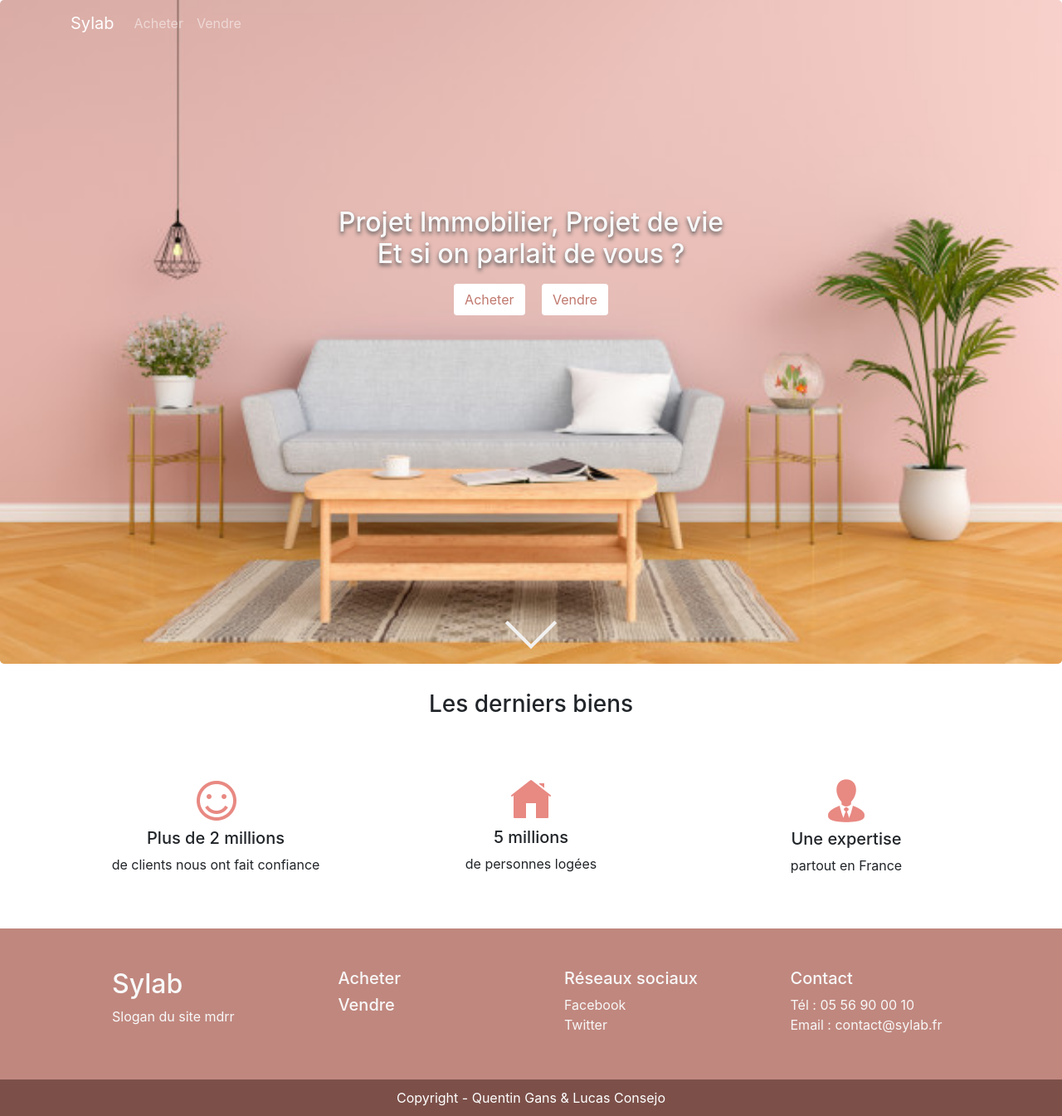
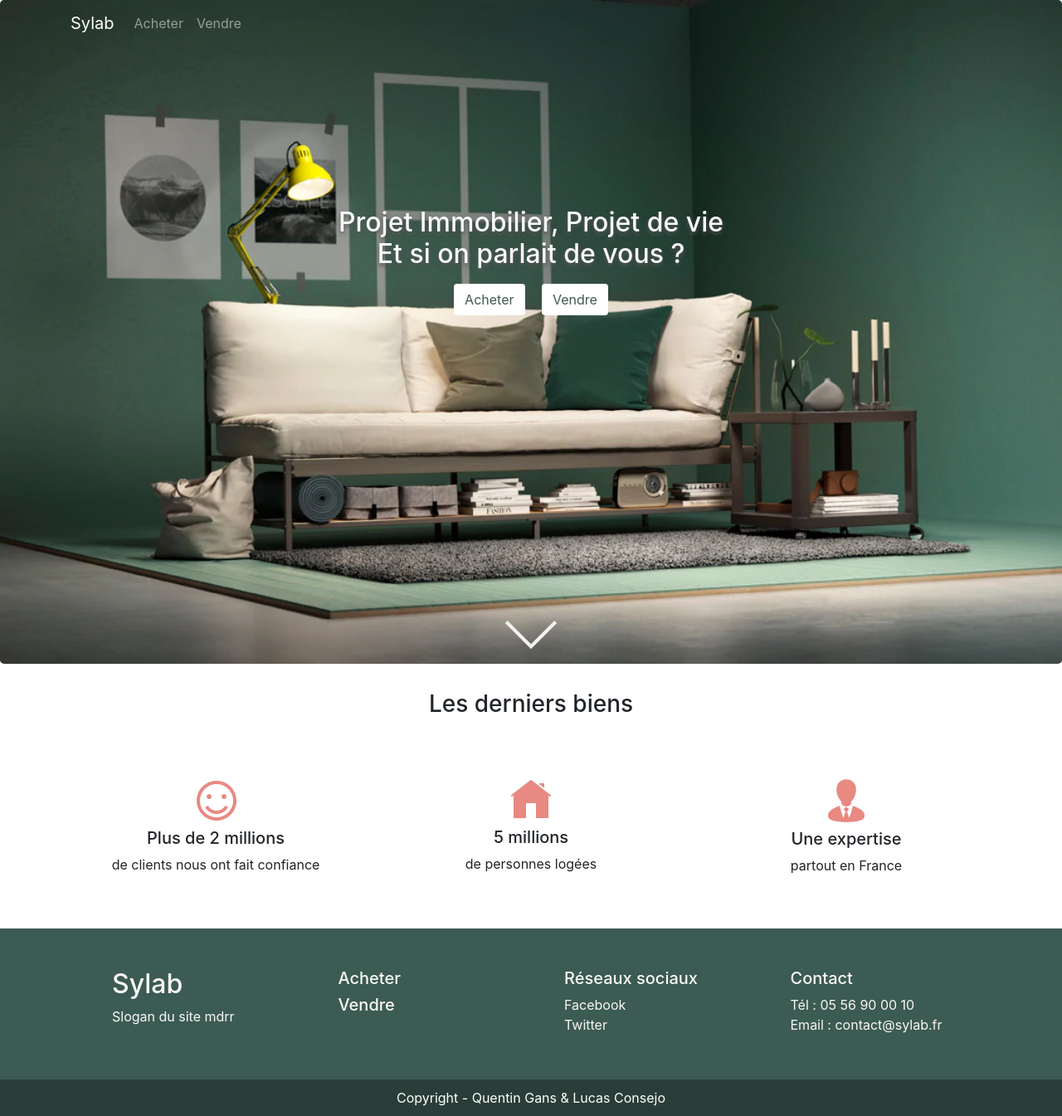
Before and after one commit to QuentG/Sylab, a Symfony app: template templates/home.html.twig in a window 1280 px wide. Shown: the whole page at 83% size. Run offline with Twig, Linux system fonts and the light colour scheme; the template is opened without the code that fills it, so the values that code supplies are empty; some libraries are stand-ins or nearby versions.

Commit message:
slight update home

```diff
--- a/public/static/css/styles.css
+++ b/public/static/css/styles.css
@@ -11,7 +11,7 @@
 
 #fond-home a{
     background-color: #ffffff;
-    color: #c0786e;
+    color: #3c5b52;
 }
 
 #fond-home  h2{
@@ -41,7 +41,7 @@
     border-color: white;
 }
 #footer{
-    background-color: rgb(192, 135, 126);
+    background-color: #3c5b52;
 }
 #footer-center{
     margin-left: 35px;
@@ -53,7 +53,7 @@
     text-decoration: none;
 }
 #copyright{
-    background-color: rgb(124, 80, 73);
+    background-color: #2a3d38;
 }
 #copyright p{
    color: white;
--- a/templates/home.html.twig
+++ b/templates/home.html.twig
@@ -118,11 +118,11 @@
 
         $(window).scroll(function() {
             if($(document).scrollTop() > 130){
-                $('.navbar').css('background-color', "#efc6c0");
+                $('.navbar').css('background-color', "#3c5b52");
                 $('.navbar').css('box-shadow', "0 10px 8px 0 rgba(0, 0, 0, 0.2), 0 12px 25px 0 rgba(0, 0, 0, 0.19)");
             }
             else{
-                $('.navbar').css('background-color', "#efc6c000");
+                $('.navbar').css('background-color', "#3c5b5200");
                 $('.navbar').css('box-shadow', "none");
             }
         });
```
Also changed, not shown: public/static/img/home/fond-search-home.jpg, public/static/img/home/fond-search-home2.jpg (added).
